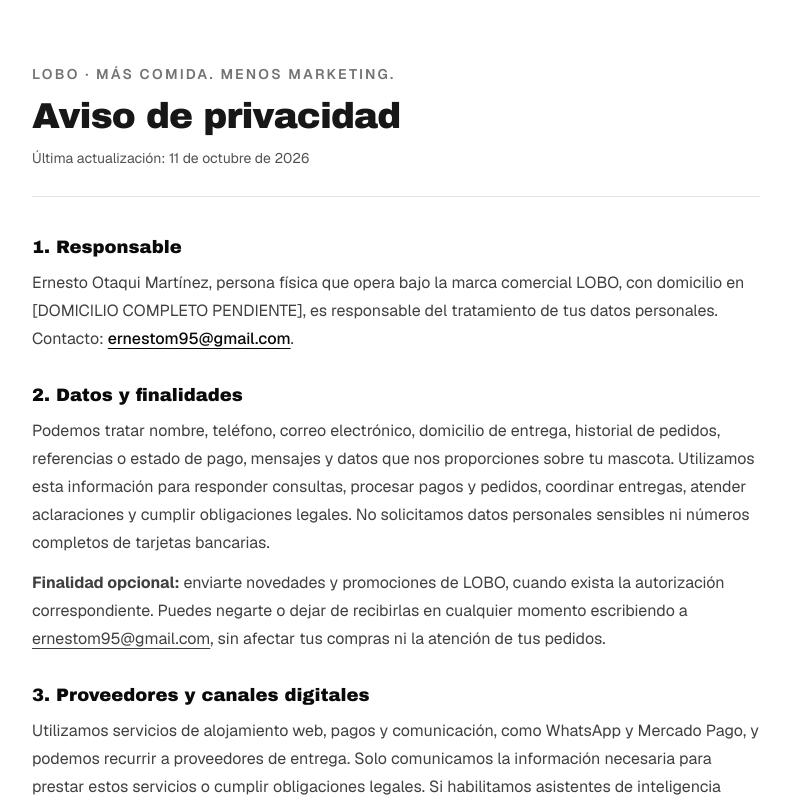
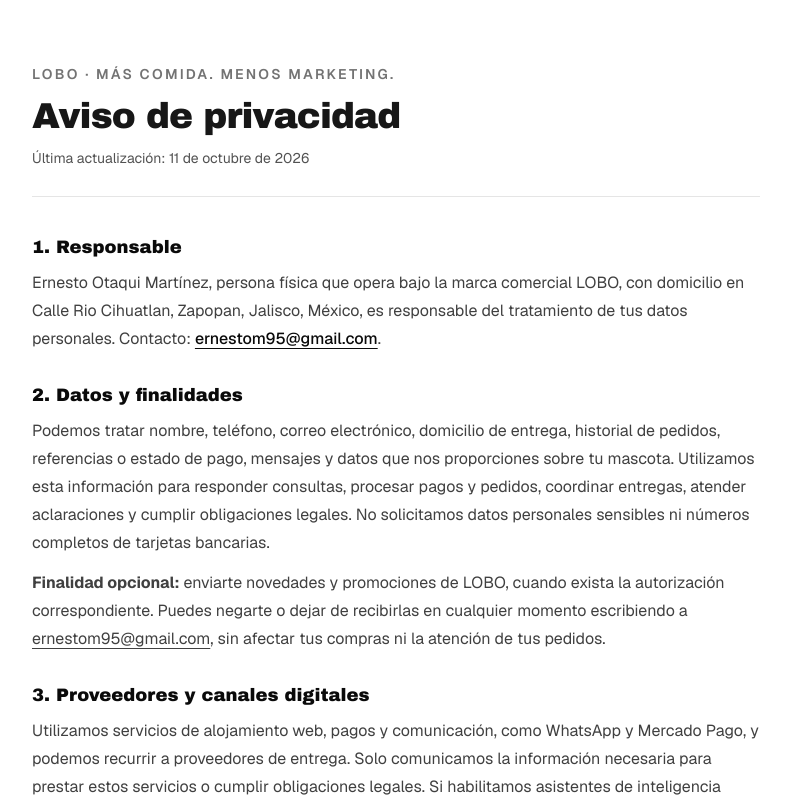
Before and after one commit to neto995/lobo_web, a Next.js app: page /politica-de-privacidad in a window 1280 px wide. Shown: the top 800 px of the page, without its empty margins (244-1033 px from the left). Built offline with nearby package versions, Linux system fonts and the light colour scheme.

Commit message:
fix: complete privacy notice address

```diff
--- a/app/politica-de-privacidad/page.tsx
+++ b/app/politica-de-privacidad/page.tsx
@@ -12,7 +12,7 @@
 
 // IMPORTANTE: reemplazar antes de publicar por un domicilio físico completo y válido
 // para identificar al responsable. No basta indicar solamente ciudad y estado.
-const RESPONSIBLE_ADDRESS = "[DOMICILIO COMPLETO PENDIENTE]";
+const RESPONSIBLE_ADDRESS = "Calle Rio Cihuatlan, Zapopan, Jalisco, México";
 
 export default function PoliticaDePrivacidadPage() {
   return (
```
